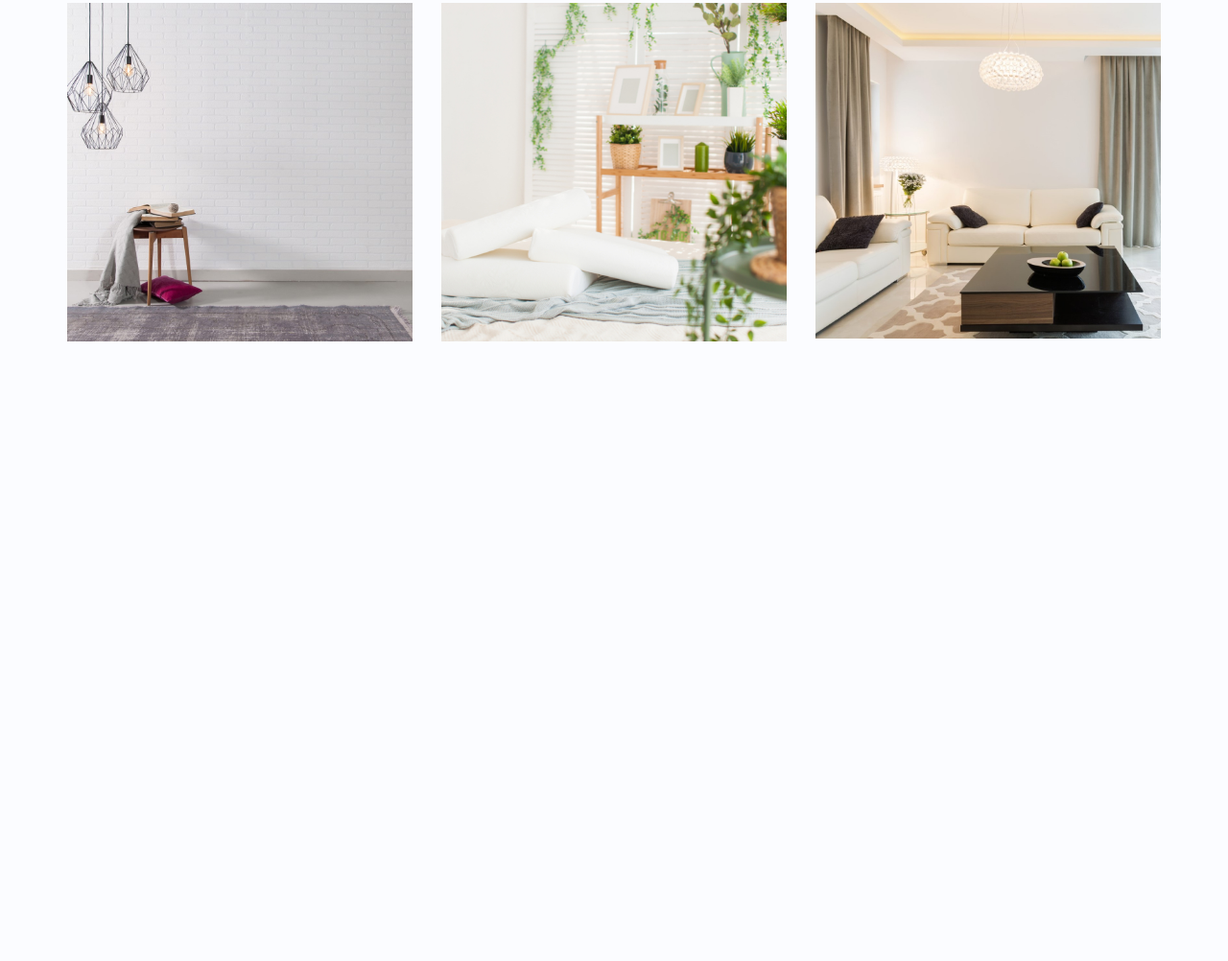
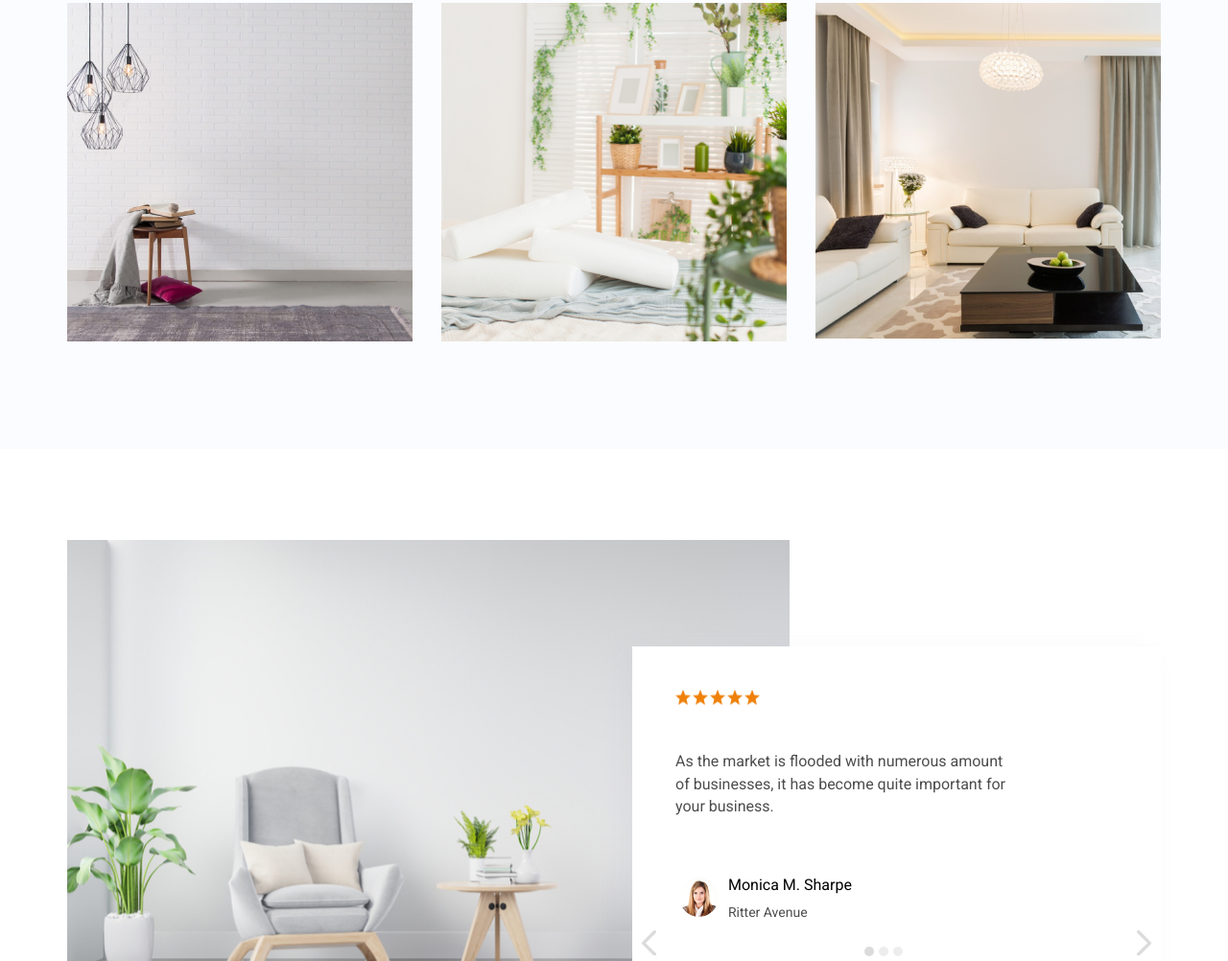
Before and after one commit to Ro-man-Vl/RealAgent, a plain HTML site: page index.html in a window 1280 px wide. Shown: the part 3612-4614 px from the top of the page at 96% size. Before the commit the page ends 3994 px from the top, so only its background shows below. Drawn offline with nearby package versions, Linux system fonts and the light colour scheme.

Commit message:
Feedback article added

```diff
--- /dev/null
+++ b/css/slick.css
@@ -0,0 +1,119 @@
+/* Slider */
+.slick-slider
+{
+    position: relative;
+
+    display: block;
+    box-sizing: border-box;
+
+    -webkit-user-select: none;
+       -moz-user-select: none;
+        -ms-user-select: none;
+            user-select: none;
+
+    -webkit-touch-callout: none;
+    -khtml-user-select: none;
+    -ms-touch-action: pan-y;
+        touch-action: pan-y;
+    -webkit-tap-highlight-color: transparent;
+}
+
+.slick-list
+{
+    position: relative;
+
+    display: block;
+    overflow: hidden;
+
+    margin: 0;
+    padding: 0;
+}
+.slick-list:focus
+{
+    outline: none;
+}
+.slick-list.dragging
+{
+    cursor: pointer;
+    cursor: hand;
+}
+
+.slick-slider .slick-track,
+.slick-slider .slick-list
+{
+    -webkit-transform: translate3d(0, 0, 0);
+       -moz-transform: translate3d(0, 0, 0);
+        -ms-transform: translate3d(0, 0, 0);
+         -o-transform: translate3d(0, 0, 0);
+            transform: translate3d(0, 0, 0);
+}
+
+.slick-track
+{
+    position: relative;
+    top: 0;
+    left: 0;
+
+    display: block;
+    margin-left: auto;
+    margin-right: auto;
+}
+.slick-track:before,
+.slick-track:after
+{
+    display: table;
+
+    content: '';
+}
+.slick-track:after
+{
+    clear: both;
+}
+.slick-loading .slick-track
+{
+    visibility: hidden;
+}
+
+.slick-slide
+{
+    display: none;
+    float: left;
+
+    height: 100%;
+    min-height: 1px;
+}
+[dir='rtl'] .slick-slide
+{
+    float: right;
+}
+.slick-slide img
+{
+    display: block;
+}
+.slick-slide.slick-loading img
+{
+    display: none;
+}
+.slick-slide.dragging img
+{
+    pointer-events: none;
+}
+.slick-initialized .slick-slide
+{
+    display: block;
+}
+.slick-loading .slick-slide
+{
+    visibility: hidden;
+}
+.slick-vertical .slick-slide
+{
+    display: block;
+
+    height: auto;
+
+    border: 1px solid transparent;
+}
+.slick-arrow.slick-hidden {
+    display: none;
+}
--- a/css/style.css
+++ b/css/style.css
@@ -40,6 +40,11 @@ h5,
 h6,
 p {
     margin: 0;
+}
+
+button {
+    padding: 0;
+    border-width: 0ch;
 }
 
 /* Elements ------------------------------------- */
@@ -325,7 +330,7 @@ p {
     align-items: flex-end;
     background-color: #fff;
     /* max-width: 508px; */
-    box-shadow: 8px 8px 20px 0px #f6f8fa, -8px 8px 18px 0px #f6f8fa;
+    box-shadow: 0px 0px 20px 4px rgb(177 179 182 / 10%);
     grid-area: 2/1/4/2;
 }
 
@@ -388,6 +393,7 @@ span + .property-display__icon {
 
 .gallery {
     padding-top: 100px;
+    margin-bottom: 86px;
 
 }
 
@@ -422,3 +428,130 @@ span + .property-display__icon {
 .gallery__img--small {
     max-width: 360px;
 }
+
+/* Feedback --------------------------------------------*/
+
+.feedback {
+    padding: 95px 0;
+    background-color: #fff;
+}
+
+.feedback__wrapper {
+    background-image: url(../images/feedback-background.jpg);
+    background-repeat: no-repeat;
+    background-position: top left;
+    padding: 111px 0;
+}
+
+.feedback__slider {
+    background-color: #fff;
+    max-width: 551px;
+    margin-left: auto;
+    box-shadow: -10px 5px 20px 2px rgb(177 179 182 / 10%);
+}
+
+.feedback .slick-arrow {
+    font-size: 0;
+    position: absolute;
+    top: 90%;
+    z-index: 10;
+    border: none;
+    width: 15px;
+    height: 26px;
+    background-color: #fff;
+    margin-top: -10px;
+    background-repeat: no-repeat;
+    background-size: cover;
+    cursor: pointer;
+}
+
+ .feedback .slick-prev {
+    left: 10px;
+    background-image: url(../images/arrow-left.svg);
+}
+
+.feedback .slick-next {
+    right: 10px;
+    background-image: url(../images/arrow-right.svg);
+}
+
+.feedback .slick-dots {
+    display: flex;
+    font-size: 0;
+    position: absolute;
+    top: 90%;
+    z-index: 10;
+    left: 50%;
+    margin-left: -39px;
+    border: none;
+    cursor: pointer;
+}
+
+.feedback .slick-dots li {
+    margin-left: 5px;
+}
+
+.feedback .slick-dots button {
+    background-color: rgb(219, 219, 219, .5);
+    width: 10px;
+    height: 10px;
+    border-radius: 50%;
+    cursor: pointer;
+}
+
+.feedback .slick-active button {
+    background-color: rgb(219, 219, 219, 1);
+}
+
+.feedback__slider-item {
+    padding: 45px 148px 51px 45px;
+}
+.feedback__stars {
+    width: 88px;
+    height: 15.5px;
+    margin-bottom: 47px;
+}
+
+.feedback__stars--5{
+    background-image: url(../images/5-stars.png);
+}
+
+.feedback__stars--4{
+    background-image: url(../images/4-stars.png);
+}
+
+.feedback__stars--3{
+    background-image: url(../images/3-stars.png);
+}
+
+.feedback__text {
+    opacity: .7;
+    margin-bottom: 58px;
+    line-height: 23.8px;
+}
+
+.feedback__img-container {
+    display: inline-block;
+    max-width: 41px;
+    max-height: 41px;
+    margin-left: 4px;
+    margin-right: 6px;
+    border-radius: 50%;
+    overflow: hidden;
+}
+
+.feedback__img {
+    max-width: 100%;
+}
+
+.feedback__autor {
+    display: inline-block;
+}
+.feedback__autor-name {
+    opacity: 1;
+    margin-bottom: 4px;
+}
+.feedback__autor-address {
+    font-size: 14px;
+    opacity: 0.7;
+}
--- a/index.html
+++ b/index.html
@@ -10,6 +10,7 @@
     <link rel="stylesheet" href="css/normalize.css">
     <link rel="stylesheet" href="css/style.css">
     <link rel="stylesheet" href="css/magnific-popup.css">
+    <link rel="stylesheet" type="text/css" href="css/slick.css"/>
 
     <link rel="preconnect" href="https://fonts.googleapis.com">
     <link rel="preconnect" href="https://fonts.gstatic.com" crossorigin>
@@ -457,10 +458,65 @@
             </div>
         </section>
 
+        <article class="feedback">
+            <div class="container">
+                <div class="feedback__wrapper">
+
+                    <div class="feedback__slider">
+
+                        <div class="feedback__slider-item">
+                            <div class="feedback__stars feedback__stars--5"></div>
+                            <div class="feedback__text">
+                                As the market is flooded with numerous amount of businesses, it has become quite important for your business.
+                            </div>
+                            <div class="feedback__img-container">
+                                <img class="feedback__img" src="images/feedback-autor1.png" alt="">
+                            </div>
+                            <div class="feedback__autor">
+                                <p class="feedback__autor-name">Monica M. Sharpe</p>
+                                <p class="feedback__autor-address">Ritter Avenue</p>
+                            </div>
+                        </div>
+
+                        <div class="feedback__slider-item">
+                            <div class="feedback__stars feedback__stars--4"></div>
+                            <div class="feedback__text">
+                                Lorem ipsum dolor sit, amet consectetur adipisicing elit. A dolor amet aspernatur ullam excepturi. Dignissimos, voluptas.
+                            </div>
+                            <div class="feedback__img-container">
+                                <img class="feedback__img" src="images/feedback-autor2.jpg" alt="">
+                            </div>
+                            <div class="feedback__autor">
+                                <p class="feedback__autor-name">Billy Roberts</p>
+                                <p class="feedback__autor-address">E Allen St</p>
+                            </div>
+                        </div>
+
+                        <div class="feedback__slider-item">
+                            <div class="feedback__stars feedback__stars--3"></div>
+                            <div class="feedback__text">
+                               Lorem ipsum dolor sit, amet consectetur adipisicing elit. Corporis, ex neque. Expedita, tenetur.
+                            </div>
+                            <div class="feedback__img-container">
+                                <img class="feedback__img" src="images/feedback-autor3.jpg" alt="">
+                            </div>
+                            <div class="feedback__autor">
+                                <p class="feedback__autor-name">Alisha Clarke</p>
+                                <p class="feedback__autor-address">Riverside Ave</p>
+                            </div>
+                        </div>
+
+                    </div>
+
+                </div>
+            </div>
+        </article>
+
     </main>
 
     <script src="https://ajax.googleapis.com/ajax/libs/jquery/3.6.0/jquery.min.js"></script>
     <script src="js/jquery.magnific-popup.min.js"></script>
+    <script type="text/javascript" src="js/slick.min.js"></script>
     <script src="js/main.js"></script>
 
 </body>
--- a/js/main.js
+++ b/js/main.js
@@ -20,4 +20,8 @@ $(document).ready(function() {
 		}
 	});
 
+	$('.feedback__slider').slick({
+		dots: true,
+	  });
+
   });
```
Also changed, not shown: images/3-stars.png (added), images/4-stars.png (added), images/5-stars.png (added), images/arrow-left.svg (added), images/arrow-right.svg (added), images/feedback-autor1.png (added), images/feedback-autor2.jpg (added), images/feedback-autor3.jpg (added), images/feedback-background.jpg (added), js/slick.min.js (added).
